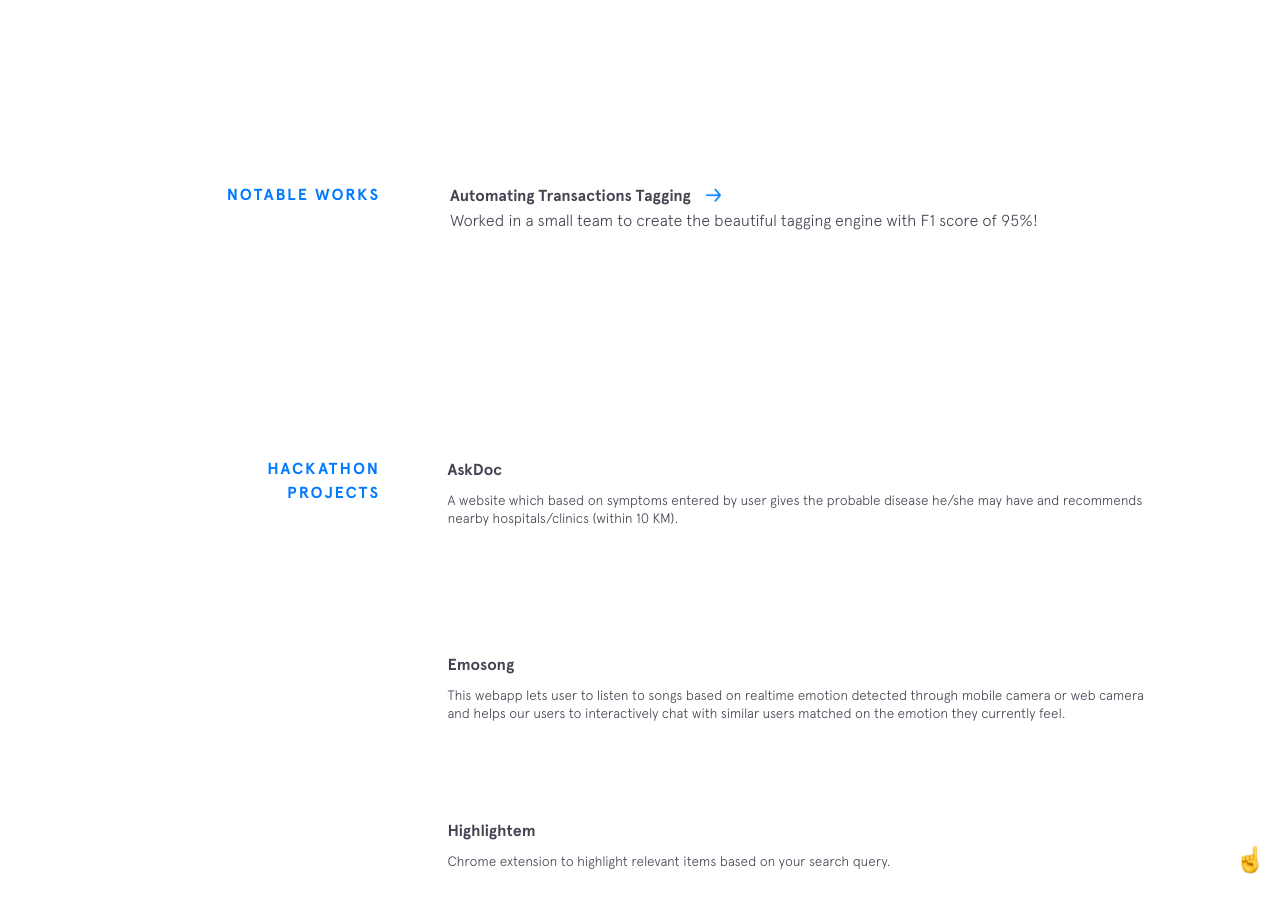
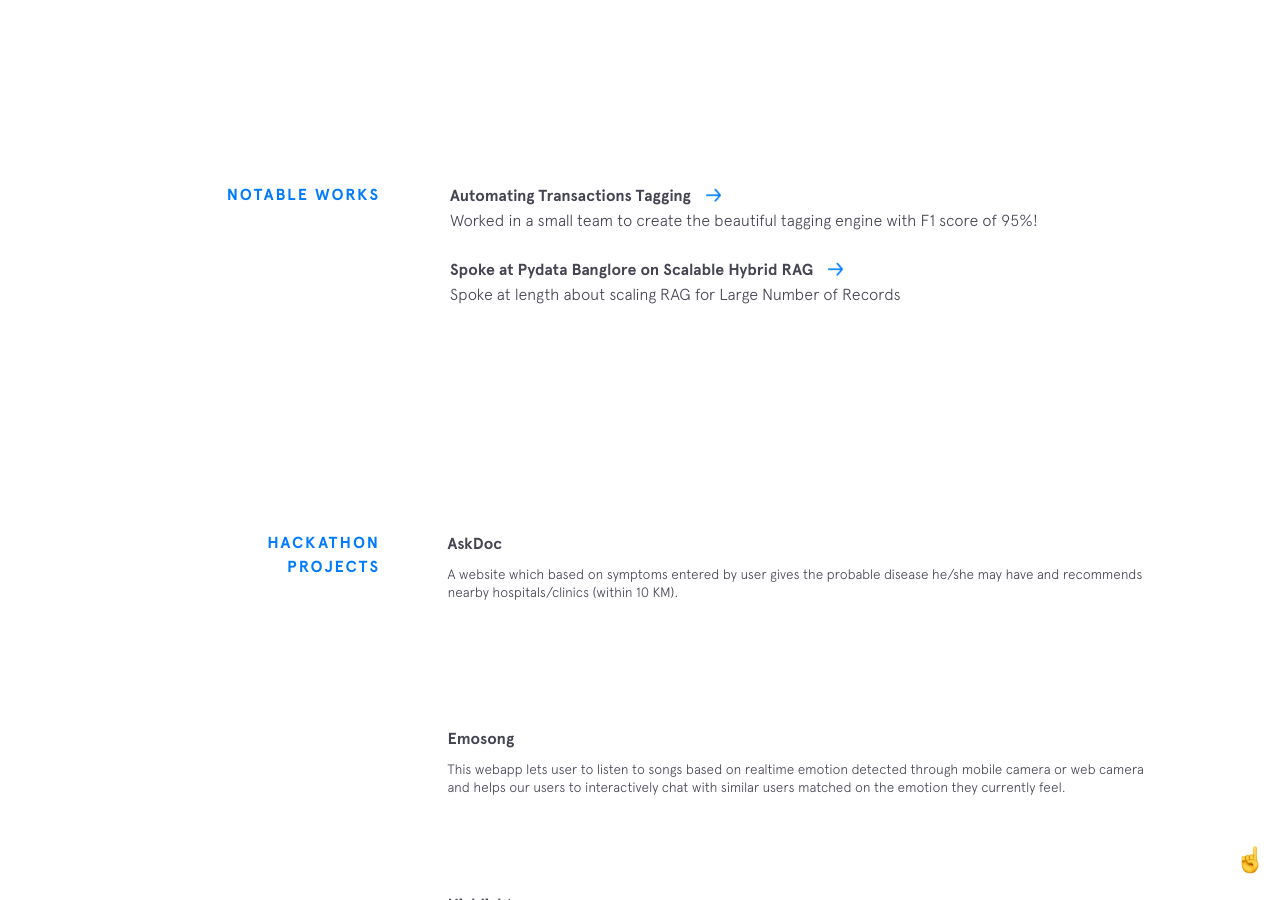
Before and after one commit to RheagalFire/rheagalfire.github.io, a Jekyll site: the page built from index.html, in a window 1280 px wide and 900 px high, scrolled down 2332 px. Built offline with Jekyll 4.4.1, drawn with Linux system fonts in a browser that asks for light colours; nearby versions of some CDN libraries.

Commit message:
Update notable_works.yml

```diff
--- a/_data/notable_works.yml
+++ b/_data/notable_works.yml
@@ -1,3 +1,7 @@
 - Title: Automating Transactions Tagging
   url: https://fold.money/blog/automating-transaction-tagging
   description: Worked in a small team to create the beautiful tagging engine with F1 score of 95%!
+
+- Title: Spoke at Pydata Banglore on Scalable Hybrid RAG
+  url: https://docs.google.com/presentation/d/1a6ENOwzwmHTZ1k66ErT51CDKL4EksXiEYehhHRsKwWU/edit?usp=sharing
+  description: Spoke at length about scaling RAG for Large Number of Records
```
